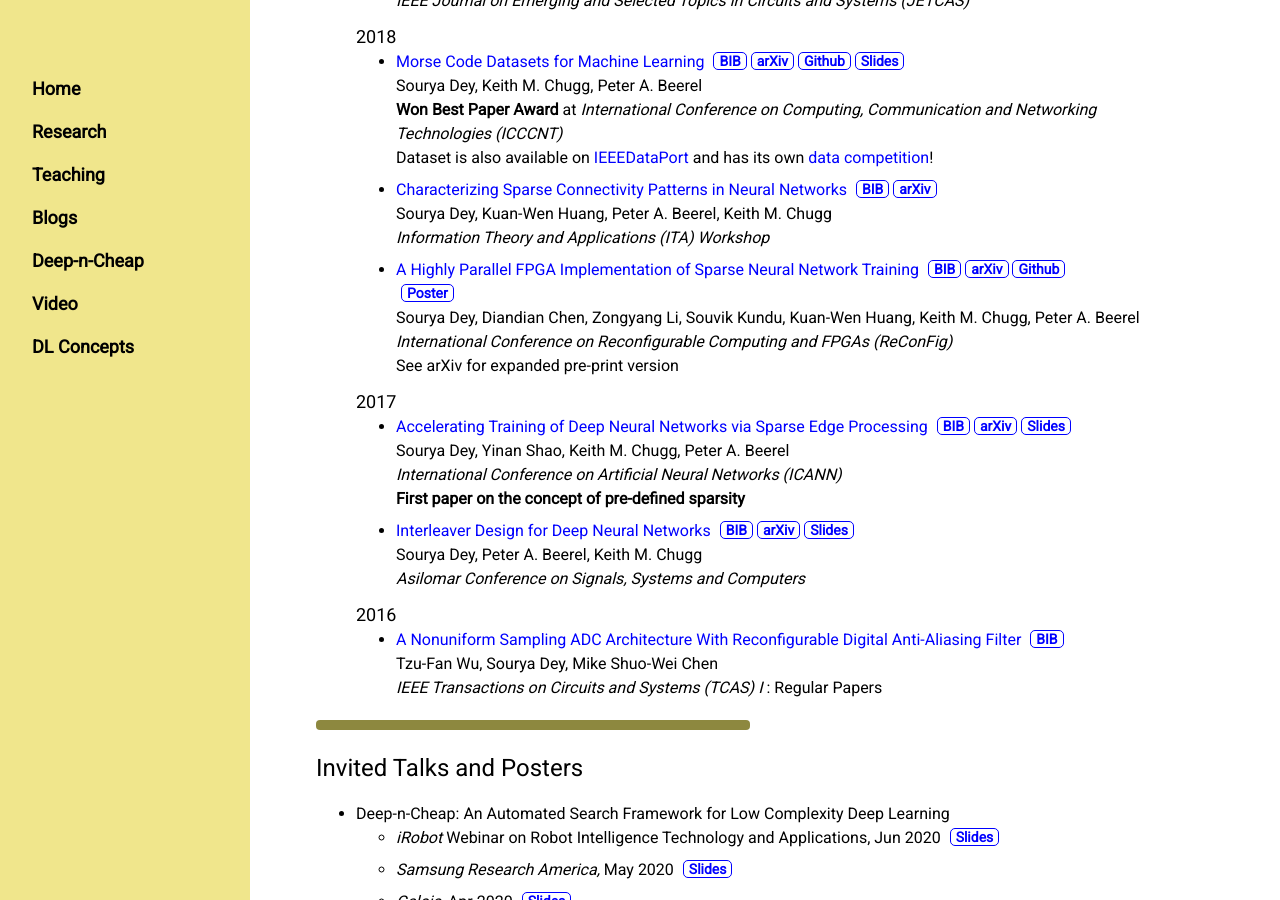
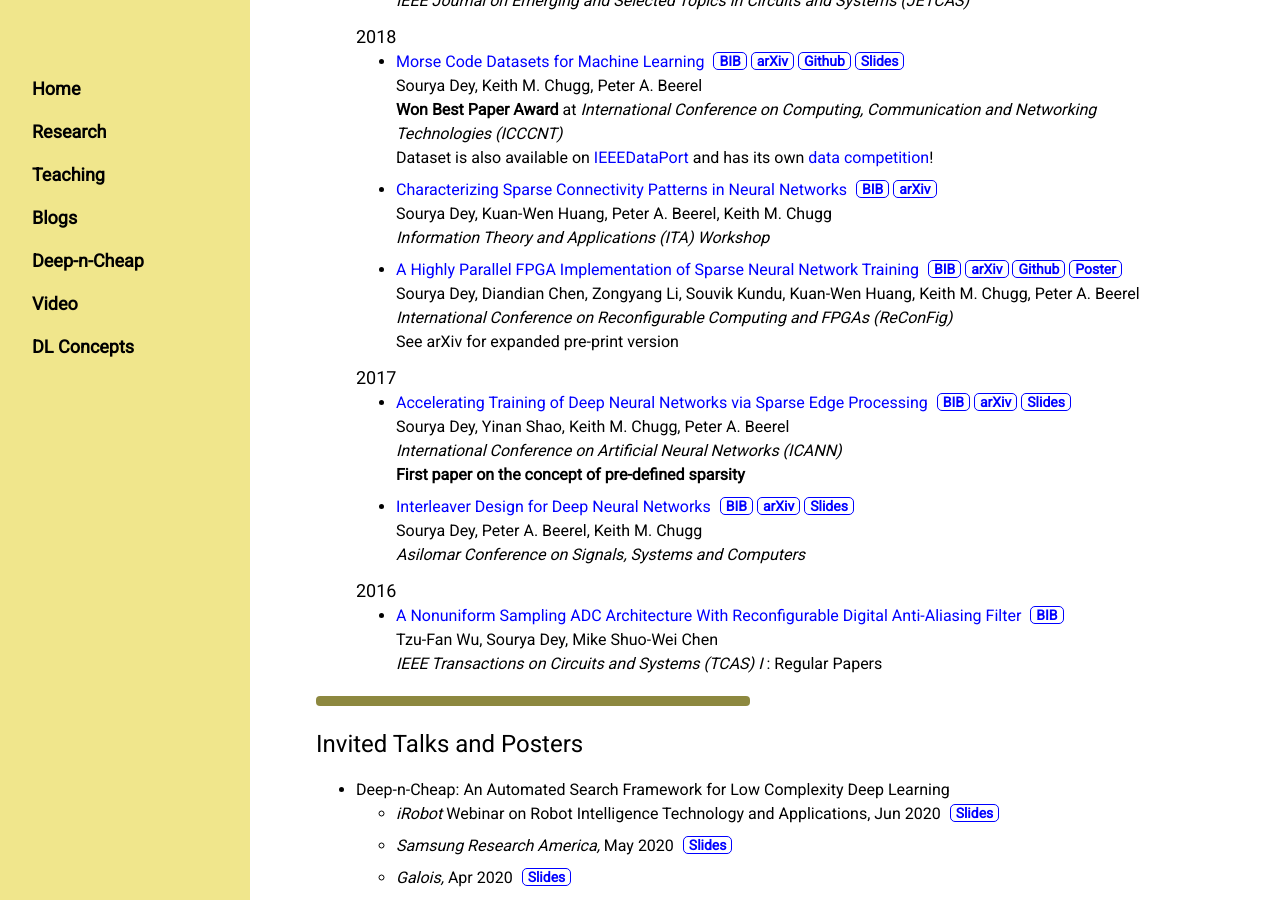
Before and after one commit to souryadey/souryadey.github.io, a Jekyll site: the page built from research/index.html, in a window 1280 px wide and 900 px high, scrolled down 331 px. Built offline with Jekyll 4.4.1, drawn with Linux system fonts in a browser that asks for light colours.

Commit message:
Fix new line issue

```diff
--- a/research/index.html
+++ b/research/index.html
@@ -65,7 +65,7 @@
     			<a class="inlink" href="https://ieeexplore.ieee.org/document/8641739" target="_blank">A Highly Parallel FPGA Implementation of Sparse Neural Network Training</a>
     			<a class="pub" href="/research/bibs/Reconfig2018.bib">BIB</a>
     			<a class="pub" href="https://arxiv.org/abs/1806.01087" target="_blank">arXiv</a>
-			<a class="pub" href="https://github.com/souryadey/mlp-ondevice-training" target="_blank">Github</a><br>
+			<a class="pub" href="https://github.com/souryadey/mlp-ondevice-training" target="_blank">Github</a>
     			<a class="pub" href="/research/material/SouryaDey_Reconfig2018_Poster.pdf" target="_blank">Poster</a><br>
     			Sourya Dey, Diandian Chen, Zongyang Li, Souvik Kundu, Kuan-Wen Huang, Keith M. Chugg, Peter A. Beerel<br>
     			<i>International Conference on Reconfigurable Computing and FPGAs (ReConFig)</i><br>
```
